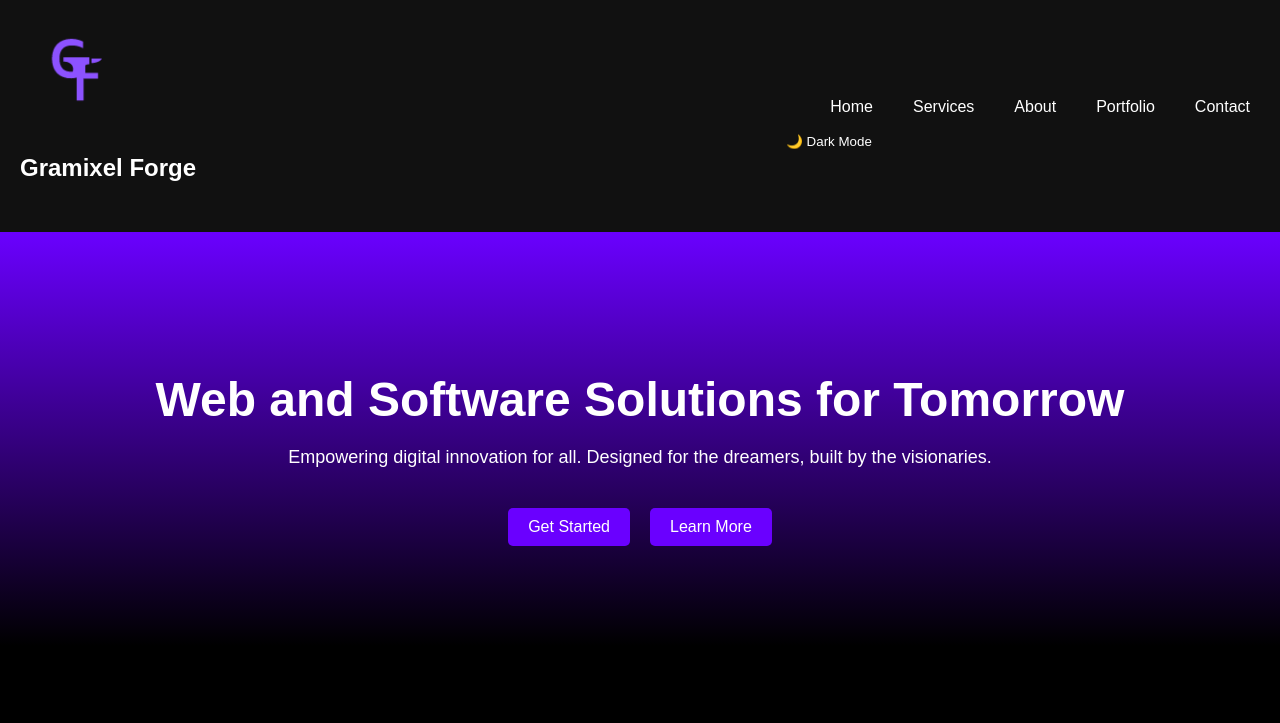
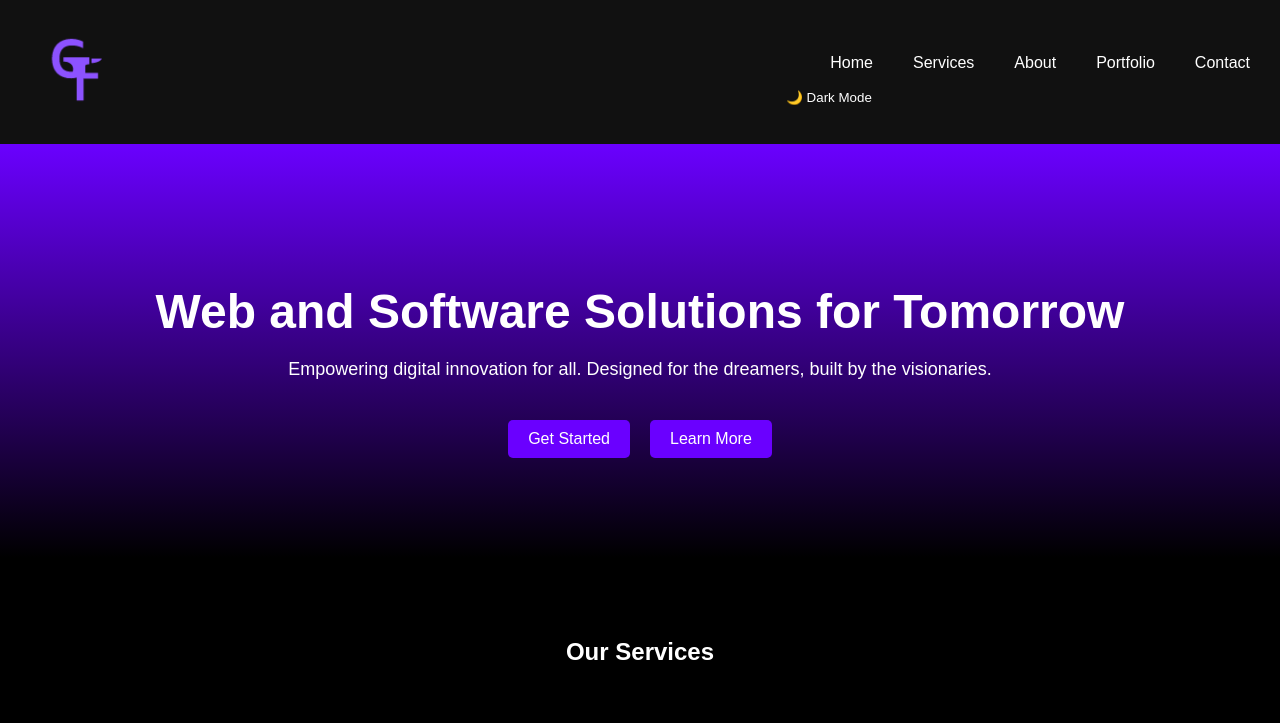
Before and after one commit to GramixelForge/gramixel-forge, a plain HTML site: page index.html in a window 1280 px wide. Shown: the top 723 px of the page. Drawn offline with Linux system fonts and the light colour scheme.

Commit message:
home enhance fix

```diff
--- a/index.html
+++ b/index.html
@@ -12,7 +12,6 @@
     <header>
         <div class="logo">
             <img src="imageedit_1_2693120119.png" alt="Gramixel Forge Logo">
-            <h2>Gramixel Forge</h2>
         </div>
         <nav>
             <ul>
```
